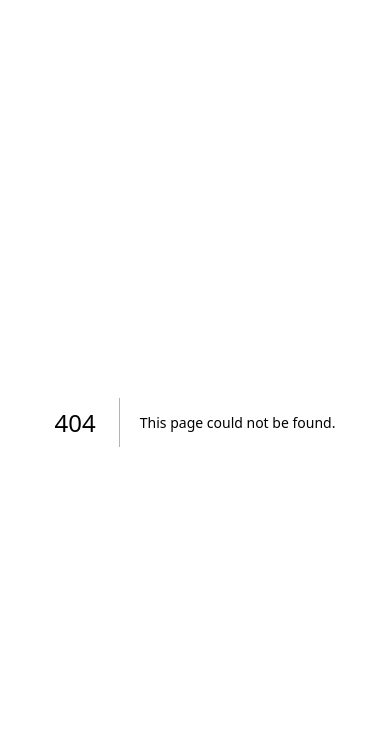
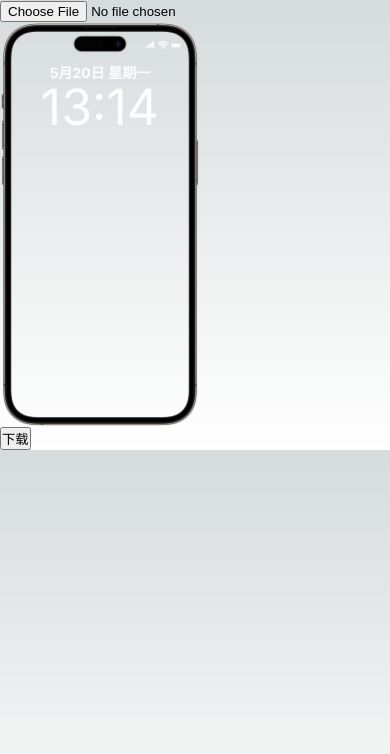
Before and after one commit to jiangren/yichengcool, a Next.js app: page /iphone in a window 390 px wide. Before the commit this address had no page. Shown: the top 754 px of the page. Built offline with nearby package versions, Linux system fonts and the light colour scheme.

Commit message:
feat: update iphone

```diff
--- /dev/null
+++ b/src/app/iphone/page.module.css
@@ -0,0 +1,51 @@
+.imgcontainer {
+
+}
+
+.showcontainer {
+    position: relative;
+    width: 200px;
+    height: 405px;
+    color: rgba(255, 255, 255, 0.9);
+    text-align: center;
+}
+
+.showcontainer .cover {
+    position: absolute;
+    top: 0;
+    left: 0;
+    width: 200px;
+    height: 405px;
+    z-index: 2;
+}
+
+.showcontainer .week {
+    position: absolute;
+    left: 0;
+    top: 40px;
+    width: 200px;
+    font-size: 14px;
+    font-weight: bold;
+    z-index: 2;
+}
+
+.showcontainer .time {
+    position: absolute;
+    left: 0;
+    top: 55px;
+    width: 200px;
+    font-size: 50px;
+    z-index: 2;
+}
+
+.showcontainer .uploadimg {
+    position: absolute;
+    top: 4px;
+    left: 5px;
+    width: 190px;
+    height: 398px;
+    z-index: 1;
+    border-radius: 24px;
+    background-position: center center;
+    background-size: auto 398px;
+}
--- /dev/null
+++ b/src/app/iphone/page.tsx
@@ -0,0 +1,55 @@
+'use client'
+import React, { useState, useRef } from 'react';
+import Image from "next/image";
+import html2canvas from 'html2canvas';
+import styles from "./page.module.css";
+
+export default function Home() {
+    const [imageSrc, setImageSrc] = useState<string | null>(null);
+    const [week] = useState('5月20日 星期一');
+    const [time] = useState('13:14');
+    const captureRef = useRef<HTMLDivElement>(null);
+
+    const handleImageChange = (event:any) => {
+        const file = event.target.files[0];
+        if (file) {
+            const reader = new FileReader();
+            reader.onloadend = () => {
+                setImageSrc(reader.result as string);
+            };
+            reader.readAsDataURL(file);
+        }
+    };
+
+    const handleCapture = async () => {
+        if (captureRef.current && imageSrc) {
+            const canvas = await html2canvas(captureRef.current, {
+                backgroundColor: 'transparent',
+                width: 200,
+                height: 405,
+                scale: 2,
+            });
+            const imgData = canvas.toDataURL('image/png');
+
+            const link = document.createElement('a');
+            link.href = imgData;
+            link.download = 'captured-image.png';
+            link.click();
+        }
+    };
+
+    return (
+        <div className={styles.imgcontainer}>
+            <input type="file" accept="image/*" onChange={handleImageChange} />
+            <div className={styles.showcontainer} ref={captureRef}>
+                <Image className={styles.cover} src="/images/iphonebg.png" alt="Logo" width={816} height={1653} />
+                <div className={styles.week}>{week}</div>
+                <div className={styles.time}>{time}</div>
+                {
+                    imageSrc && <div className={styles.uploadimg} style={{backgroundImage: `url(${imageSrc})`}} />
+                }
+            </div>
+            <button onClick={handleCapture} style={{ marginRight: '10px' }}>下载</button>
+        </div>
+    );
+}
```
Also changed, not shown: package.json (+5 -4 lines), public/images/iphonebg.png (added), 1 other file (tests, documents, lock files or other folders).
